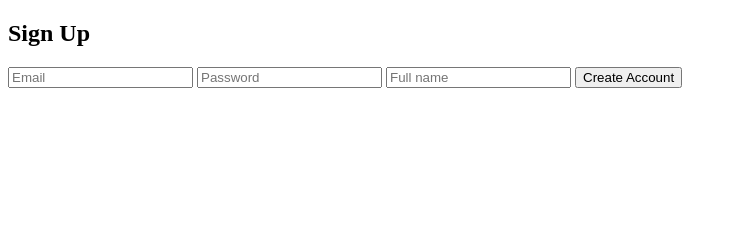
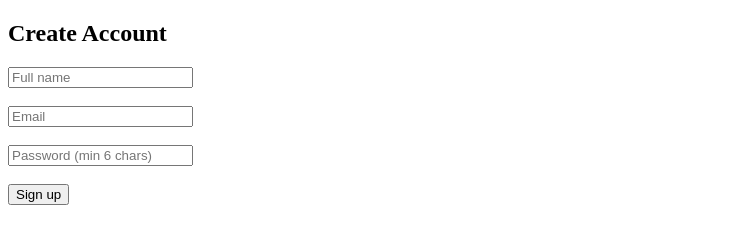
Before and after one commit to kamau197/Final, a website: page signup.html in a window 1280 px wide. Shown: the whole page, without its empty margins (0-737 px from the left). Drawn offline with Linux system fonts and the light colour scheme.

Commit message:
Revise signup form layout and improve signup logic

```diff
--- a/signup.html
+++ b/signup.html
@@ -1,37 +1,55 @@
 <!DOCTYPE html>
 <html>
 <head>
-  <title>Sign Up</title>
+  <meta charset="UTF-8">
+  <title>Signup</title>
 </head>
 <body>
 
-<h2>Sign Up</h2>
+<h2>Create Account</h2>
 
-<input id="email" type="email" placeholder="Email" />
-<input id="password" type="password" placeholder="Password" />
-<input id="name" type="text" placeholder="Full name" />
-<button onclick="signup()">Create Account</button>
+<input id="full_name" placeholder="Full name"><br><br>
+<input id="email" type="email" placeholder="Email"><br><br>
+<input id="password" type="password" placeholder="Password (min 6 chars)"><br><br>
+
+<button onclick="signup()">Sign up</button>
+
+<div id="msg" style="margin-top:10px;"></div>
+
 <script>
 async function signup() {
-  const full_name = nameEl.value.trim();
-  const email = emailEl.value.trim();
-  const password = passEl.value;
+  const full_name =
+    document.getElementById("full_name").value.trim();
+  const email =
+    document.getElementById("email").value.trim();
+  const password =
+    document.getElementById("password").value;
 
-  const res = await fetch('/signup', {
-    method: 'POST',
-    headers: { 'Content-Type': 'application/json' },
+  const msg = document.getElementById("msg");
+  msg.innerText = "Creating account...";
+
+  const res = await fetch("/signup", {
+    method: "POST",
+    headers: { "Content-Type": "application/json" },
     body: JSON.stringify({ full_name, email, password })
   });
 
   const data = await res.json();
 
-  msg.innerText = data.error || 'Account created';
+  if (!res.ok) {
+    msg.innerText = data.error || "Signup failed";
+    msg.style.color = "red";
+    return;
+  }
 
-  if (res.ok) {
-    setTimeout(() => location.href = 'login.html', 1000);
-  }
+  msg.innerText = "Account created. Redirecting...";
+  msg.style.color = "green";
+
+  setTimeout(() => {
+    location.href = "login.html";
+  }, 1200);
 }
-    </script>
+</script>
 
 </body>
 </html>
```
